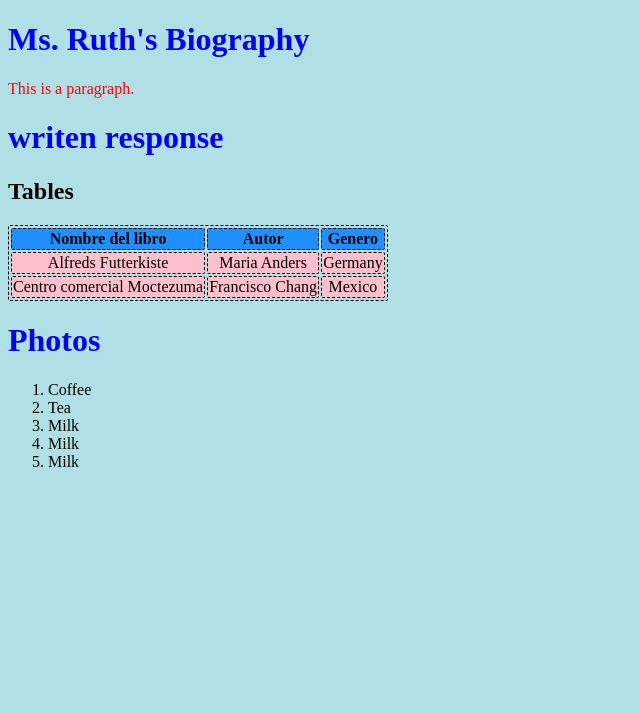
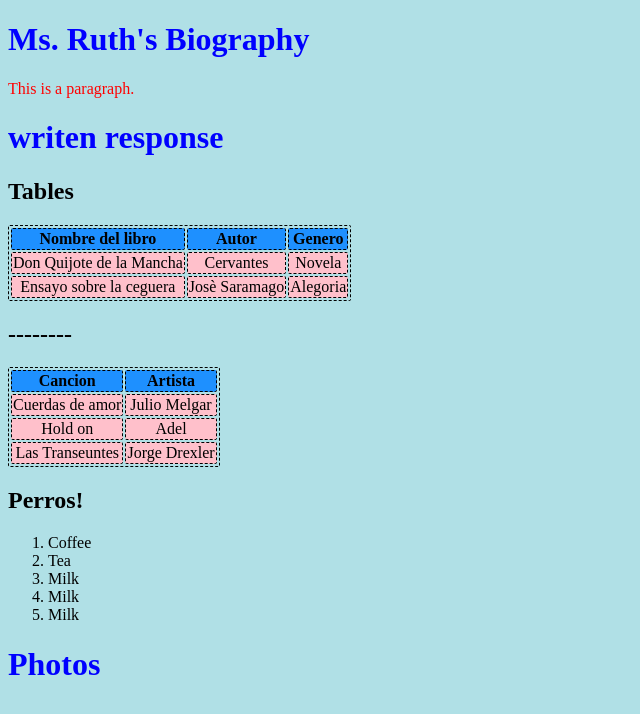
Before and after one commit to Fabi33/FinalPoyectQ3, a plain HTML site: page index.html in a window 1280 px wide. Shown: the whole page, without its empty margins (0-640 px from the left). Drawn offline with Linux system fonts and the light colour scheme.

Commit message:
Update index.html

```diff
--- a/index.html
+++ b/index.html
@@ -36,17 +36,42 @@ p    {color: red;}
     <th>Genero</th>
   </tr>
   <tr>
-    <td>Alfreds Futterkiste</td>
-    <td>Maria Anders</td>
-    <td>Germany</td>
+    <td>Don Quijote de la Mancha</td>
+    <td>Cervantes</td>
+    <td>Novela</td>
   </tr>
   <tr>
-    <td>Centro comercial Moctezuma</td>
-    <td>Francisco Chang</td>
-    <td>Mexico</td>
+    <td>Ensayo sobre la ceguera</td>
+    <td> Josè Saramago</td>
+    <td>Alegoria</td>
   </tr>
 </table>
-  <h1> Photos </h1>
+
+
+<h2> -------- </h2>
+
+  <table>
+  <tr>
+    <th>Cancion</th>
+    <th>Artista</th>
+
+  </tr>
+  <tr>
+    <td>Cuerdas de amor</td>
+    <td>Julio Melgar</td>
+
+  </tr>
+  <tr>
+    <td>Hold on</td>
+    <td> Adel</td>
+
+  </tr>
+  <tr>
+    <td>Las Transeuntes</td>
+    <td> Jorge Drexler</td>
+</table>
+
+<h2>Perros!</h2>
   <ol>
   <li>Coffee</li>
   <li>Tea</li>
@@ -55,5 +80,7 @@ p    {color: red;}
   <li>Milk</li>
 </ol>
 
+  <h1> Photos </h1>
+
 </body>
 </html>
```
